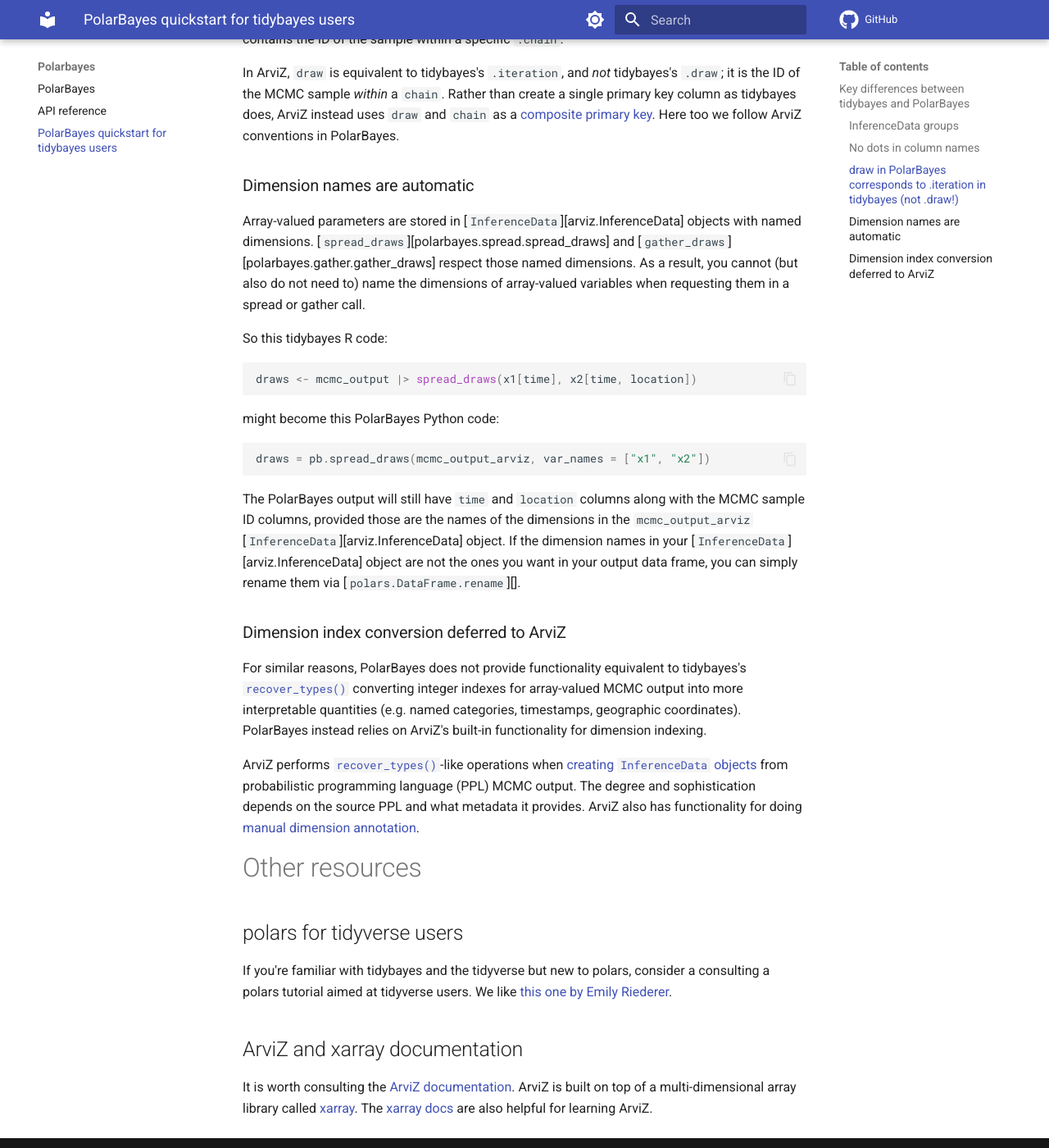
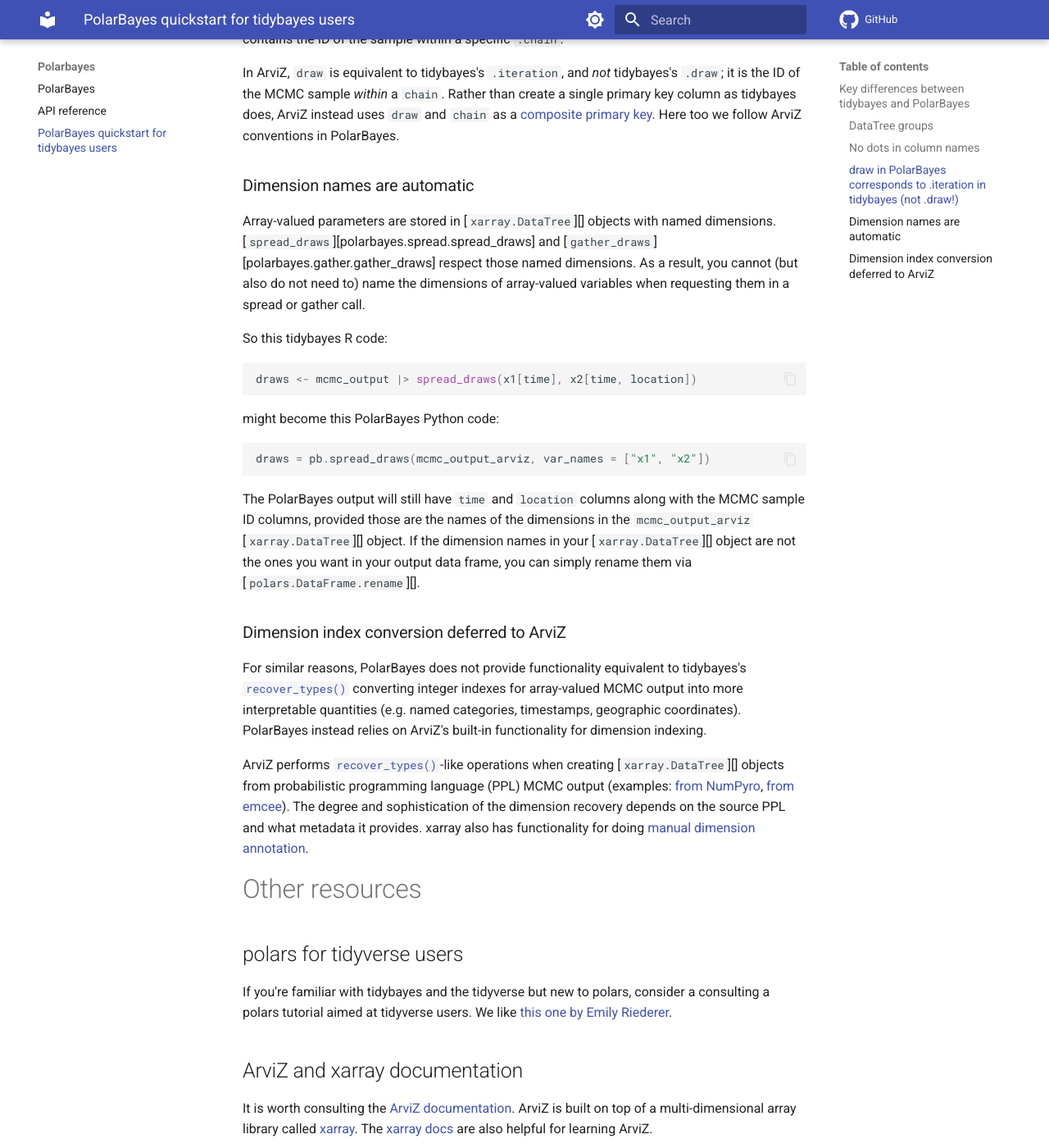
Before and after one commit to CDCgov/polarbayes, an MkDocs documentation site: the page built from docs/quickstart_for_tidybayes_users.md, in a window 1280 px wide and 1400 px high, scrolled down 1778 px. Shown: the whole window at 82% size. Built offline with MkDocs 1.6.1 and Material for MkDocs 9.7.7, drawn with Linux system fonts in a browser that asks for light colours; comment, search, counter and statistics services are not loaded; some of the changed text lies outside the part shown.

Commit message:
Make polarbayes compatible with ArviZ 1.0 (#78)

````diff
--- a/docs/quickstart_for_tidybayes_users.md
+++ b/docs/quickstart_for_tidybayes_users.md
@@ -4,30 +4,30 @@ If you have used tidybayes before, PolarBayes should feel familiar. The key func
 
 Most differences ultimately stem from the fact that PolarBayes is built on top of [ArviZ](https://python.arviz.org/en/stable/) and aims to wrap or mirror ArviZ's API and conventions to the extent possible.
 
-Both [`spread_draws`][polarbayes.spread.spread_draws] and [`gather_draws`][polarbayes.gather.gather_draws] call [`arviz.extract`][] to get MCMC samples. They accept all the configuration that `extract`  permits, so it is worth reading the [`extract` docs and examples][`arviz.extract`] to get a sense of what is possible.
+Both [`spread_draws`][polarbayes.spread.spread_draws] and [`gather_draws`][polarbayes.gather.gather_draws] call [`arviz.extract`][] to get MCMC samples. They accept all the configuration that `extract`  permits, so it is worth reading the [`extract` docs and examples](https://python.arviz.org/projects/base/en/latest/api/generated/arviz_base.extract.html#arviz_base.extract) to get a sense of what is possible.
 
 To get started, just provide list of variables to spread or gather as the `var_names` argument:
 
 ```python
 import polarbayes as pb
 
-pb.spread_draws(idata, var_names=["var1", "var2"])
-pb.gather_draws(idata, var_names=["var1", "var2"])
+pb.spread_draws(data, var_names=["var1", "var2"])
+pb.gather_draws(data, var_names=["var1", "var2"])
 
 ```
 
 Or provide no `var_names` to spread or gather all available variables:
 
 ```python
-pb.spread_draws(idata)
-pb.gather_draws(idata)
+pb.spread_draws(data)
+pb.gather_draws(data)
 ```
 
 
 ## Key differences between tidybayes and PolarBayes
 
-### `InferenceData` groups
-PolarBayes extracts tidy data frames from MCMC output stored in an [`arviz.InferenceData`][]  object. The tidybayes equivalent is the [`posterior::draws_df`](https://mc-stan.org/posterior/reference/draws_df.html) format. Unlike [`draws_df`](https://mc-stan.org/posterior/reference/draws_df.html) objects, [`InferenceData`][`arviz.InferenceData`] objects are organized into ["groups"](https://python.arviz.org/en/latest/getting_started/XarrayforArviZ.html#xarray-for-arviz) representing different categories of Bayesian input and output: `posterior` for posterior samples, `posterior_predictive` for posterior predictive draws, `prior_predictive` for prior predictive draws, et cetera.
+### `DataTree` groups
+PolarBayes extracts tidy data frames from MCMC output stored in an [`xarray.DataTree`][]  object. The tidybayes equivalent is the [`posterior::draws_df`](https://mc-stan.org/posterior/reference/draws_df.html) format. Unlike [`draws_df`](https://mc-stan.org/posterior/reference/draws_df.html) objects, [`xarray.DataTree`][] objects created from MCMC output by ArviZ are organized into ["groups"](https://python.arviz.org/projects/plots/en/latest/tutorials/overview.html#arviz-and-datatree) representing different categories of Bayesian input and output: `posterior` for posterior samples, `posterior_predictive` for posterior predictive draws, `prior_predictive` for prior predictive draws, et cetera.
 
 [`spread_draws`][polarbayes.spread.spread_draws] and [`gather_draws`][polarbayes.gather.gather_draws] can extract draws from any appropriate group. If no group is specified, they default to extracting from the `posterior` group.
 
@@ -37,7 +37,7 @@ Reserved column names in tidybayes output begin with dots (`.`): `.chain`, `.ite
 
 NOTE: As you may know, R also has object-oriented features. The equivalent R operator to the python dot (`.`) is the dollar sign (`$`). You may have written `df$.draw` to retrieve a column named `.draw` from a data frame named `df`. So a polars column name like `.draw` is potentially a bad idea in the same way that a data frame column name like `$draw` could be a bad idea in R.
 
-In PolarBayes, we instead reserve the bare column names `chain` and `draw` for indexing, consistent with ArviZ conventions for indexing MCMC output. If you try to extract variables with those names from an [`arviz.InferenceData`][] object, PolarBayes will error and suggest renaming those variables prior to extraction.
+In PolarBayes, we instead reserve the bare column names `chain` and `draw` for indexing, consistent with ArviZ conventions for indexing MCMC output. If you try to extract variables with those names from an [`xarray.DataTree`][] object, PolarBayes will error and suggest renaming those variables prior to extraction.
 
 Similarly, the default [`gather_draws`][polarbayes.gather.gather_draws] variable and value column names are `variable` and `value`. The columns can be given alternative, custom values using the `value_name` and `variable_name` keyword arguments, respectively.
 
@@ -48,7 +48,7 @@ In `tidybayes`, the `.draw` column contains the unique ID of an MCMC sample acro
 In ArviZ, `draw` is equivalent to tidybayes's `.iteration`, and _not_ tidybayes's `.draw`; it is the ID of the MCMC sample _within_ a `chain`. Rather than create a single primary key column as tidybayes does, ArviZ instead uses `draw` and `chain` as a [composite primary key](https://en.wikipedia.org/wiki/Composite_key). Here too we follow ArviZ conventions in PolarBayes.
 
 ### Dimension names are automatic
-Array-valued parameters are stored in [`InferenceData`][arviz.InferenceData] objects with named dimensions. [`spread_draws`][polarbayes.spread.spread_draws] and [`gather_draws`][polarbayes.gather.gather_draws] respect those named dimensions. As a result, you cannot (but also do not need to) name the dimensions of array-valued variables when requesting them in a spread or gather call.
+Array-valued parameters are stored in [`xarray.DataTree`][] objects with named dimensions. [`spread_draws`][polarbayes.spread.spread_draws] and [`gather_draws`][polarbayes.gather.gather_draws] respect those named dimensions. As a result, you cannot (but also do not need to) name the dimensions of array-valued variables when requesting them in a spread or gather call.
 
 So this tidybayes R code:
 ```R
@@ -61,13 +61,12 @@ might become this PolarBayes Python code:
 draws = pb.spread_draws(mcmc_output_arviz, var_names = ["x1", "x2"])
 ```
 
-The PolarBayes output will still have `time` and `location` columns along with the MCMC sample ID columns, provided those are the names of the dimensions in the `mcmc_output_arviz` [`InferenceData`][arviz.InferenceData] object. If the dimension names in your [`InferenceData`][arviz.InferenceData] object are not the ones you want in your output data frame, you can simply rename them via [`polars.DataFrame.rename`][].
+The PolarBayes output will still have `time` and `location` columns along with the MCMC sample ID columns, provided those are the names of the dimensions in the `mcmc_output_arviz` [`xarray.DataTree`][] object. If the dimension names in your [`xarray.DataTree`][] object are not the ones you want in your output data frame, you can simply rename them via [`polars.DataFrame.rename`][].
 
 ### Dimension index conversion deferred to ArviZ
 For similar reasons, PolarBayes does not provide functionality equivalent to tidybayes's [`recover_types()`](https://mjskay.github.io/tidybayes/reference/recover_types.html) converting integer indexes for array-valued MCMC output into more interpretable quantities (e.g. named categories, timestamps, geographic coordinates). PolarBayes instead relies on ArviZ's built-in functionality for dimension indexing.
 
-ArviZ performs [`recover_types()`](https://mjskay.github.io/tidybayes/reference/recover_types.html)-like operations when [creating `InferenceData` objects](https://python.arviz.org/en/stable/getting_started/CreatingInferenceData.html) from probabilistic programming language (PPL) MCMC output. The degree and sophistication depends on the source PPL and what metadata it provides. ArviZ also has functionality for doing [manual dimension annotation](https://python.arviz.org/en/stable/api/generated/arviz.InferenceData.assign_coords.html).
-
+ArviZ performs [`recover_types()`](https://mjskay.github.io/tidybayes/reference/recover_types.html)-like operations when creating [`xarray.DataTree`][] objects from probabilistic programming language (PPL) MCMC output (examples: [from NumPyro](https://python.arviz.org/projects/base/en/latest/how_to/ConversionGuideNumPyro.html#converting-numpyro-objects-to-datatree), [from emcee](https://python.arviz.org/projects/base/en/stable/how_to/ConversionGuideEmcee.html)). The degree and sophistication of the dimension recovery depends on the source PPL and what metadata it provides. xarray also has functionality for doing [manual dimension annotation](https://docs.xarray.dev/en/stable/generated/xarray.Dataset.assign_coords.html).
 
 # Other resources
 
--- a/mkdocs.yml
+++ b/mkdocs.yml
@@ -42,6 +42,7 @@ plugins:
              # but see https://github.com/pola-rs/polars/issues/7027
             - url: "https://numpy.org/doc/stable/objects.inv"
             - url: "https://python.arviz.org/en/stable/objects.inv"
+            - url: "https://docs.xarray.dev/en/latest/objects.inv"
       enable_inventory: true
 
 markdown_extensions:
--- a/pyproject.toml
+++ b/pyproject.toml
@@ -5,7 +5,7 @@ description = "Process Bayesian inference output with arviz and polars"
 readme = "README.md"
 requires-python = ">=3.13"
 dependencies = [
-    "arviz>=0.22.0",
+    "arviz-base>=1.0",
     "polars>=1.31.0",
     "xarray>=2025.10",
 ]
@@ -24,9 +24,11 @@ docs = [
     "mkdocs-material>=9.6.15",
     "mkdocstrings>=0.29.1",
     "mkdocstrings-python>=1.16.12",
+    "netcdf4>=1.7.4",
     "ruff>=0.12.12",
 ]
 test = [
+    "netcdf4>=1.7.4",
     "pytest>=8.4.1",
     "pytest-cov>=6.2.1",
 ]
````
Also changed, not shown: README.md (+6 -2 lines), docs/index.md (+1 -1 lines), 5 other files.
